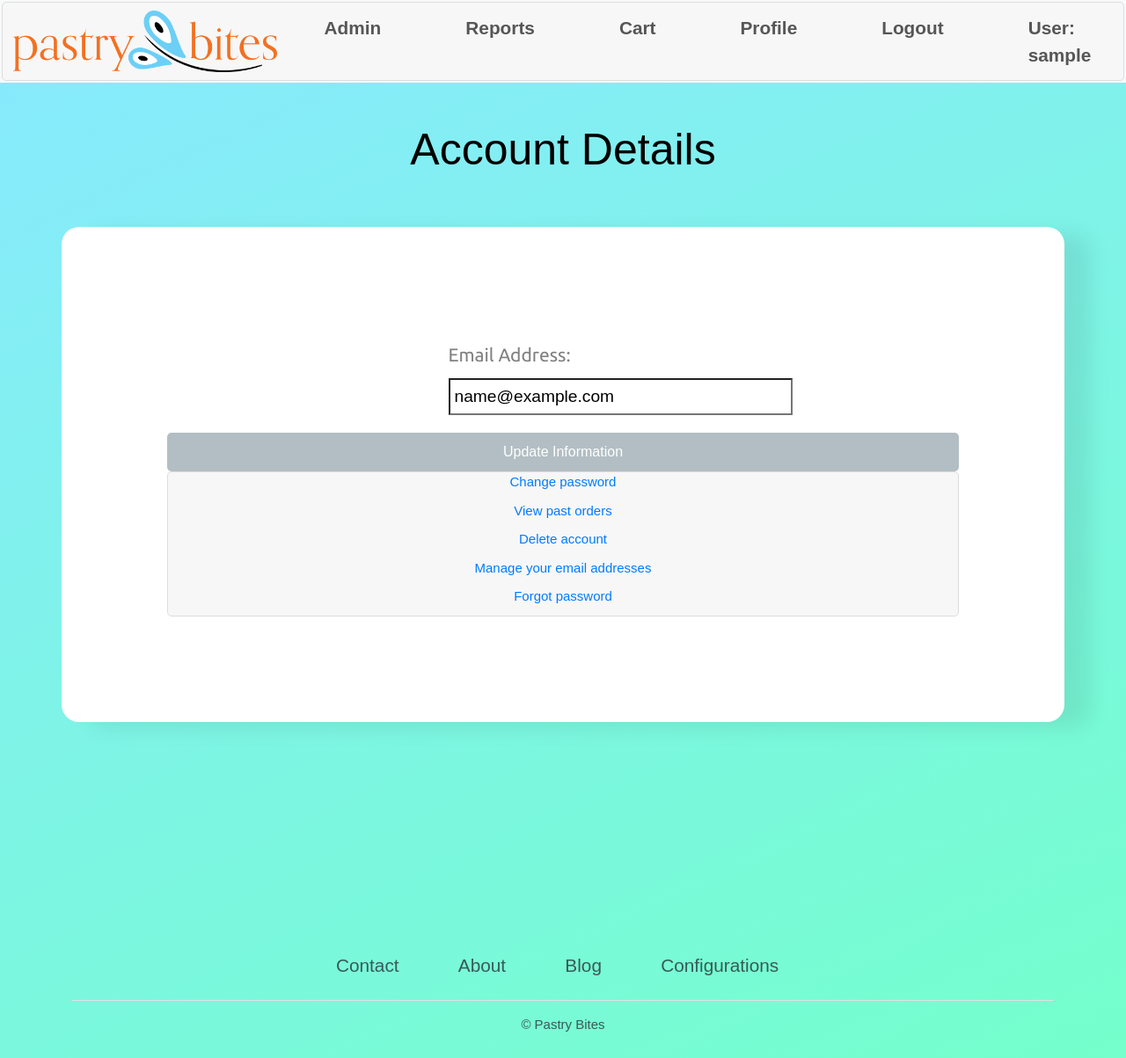
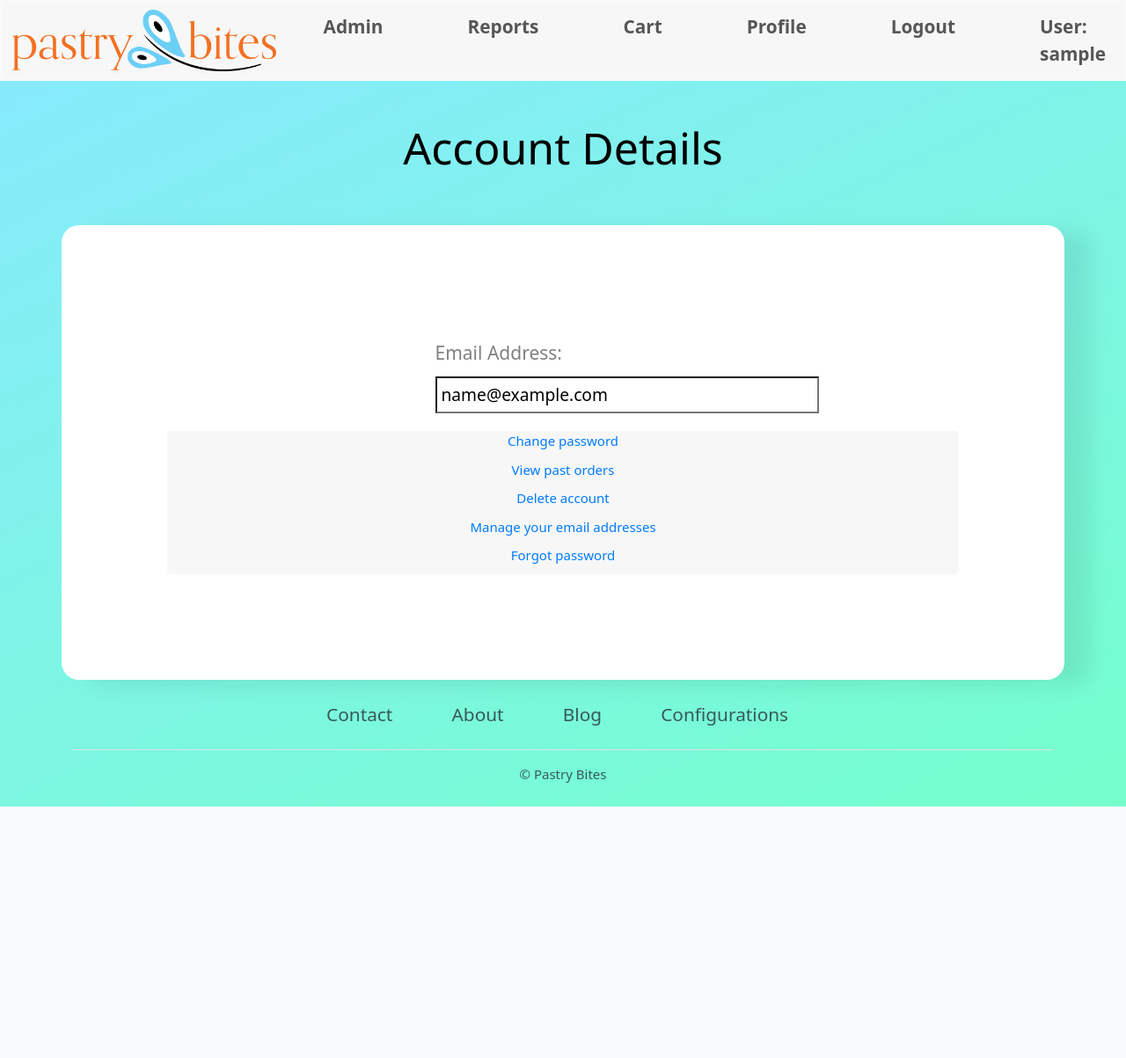
Before and after one commit to nathandevx/Senior-Project, a Django app: page /accounts/profile/ in a window 1280 px wide. Shown: the whole page at 88% size. After the commit the page ends 917 px from the top, so only its background shows below. Run offline with Django 4.2, Linux system fonts and the light colour scheme; the visitor is signed in with stand-in values (Sample User, id 1); data comes from the database, SQL or seed files in the repository; data that the repository does not hold is empty; parts of the project's set-up code (start-up, migrations or seed data) failed here and were passed over; some libraries are stand-ins or nearby versions.

Commit message:
small edits
edits to the profile page

```diff
--- a/static/css/components_styles/profile_css.css
+++ b/static/css/components_styles/profile_css.css
@@ -1,33 +1,12 @@
 @import url('https://fonts.googleapis.com/css2?family=Ubuntu:wght@300;400;500;700&display=swap');
-@import url('https://fonts.googleapis.com/css2?family=Dancing+Script:wght@700&display=swap');
-/* * {
-    box-sizing: border-box;
-
-    -webkit-box-sizing: border-box;
-    -moz-box-sizing: border-box;
-    box-sizing: border-box;
-} */
 
 :root {
-    --blue: #287bff;
     --white: #fff;
-    --grey: #f5f5f5;
-    --black1: #1a1a1a;
-    --black2: #999;
-    --black3: #a6323200;
-    --purple: rgb(109, 44, 249);
-    /*
-    --tan: #F2E6D9;
-    --tan2: #f8dab9;
-    */
-    --new_blue: #63cbed;
-    --new_color: #ffcf76;
 }
 
 body {
     margin: 10;
     padding: 10;
-    font-family: Arial, sans-serif;
     min-height:100vh;
     overflow-x: hidden;
 }
@@ -37,7 +16,7 @@ body {
   width: 100%;
 }
 
-.details .container { /*Form*/
+.details .container {
   position:relative;
   display:grid;
   min-height: 500px;
@@ -48,14 +27,13 @@ body {
   border-radius: 20px;
 }
 
-.container-fluid { /*Form*/
+.container-fluid {
   background-color: #f7f7f7;
-  border: 1px solid #ddd;
+  /* border: 1px solid #ddd; */
   border-radius: 5px;
 }
 
 .main {
-  min-height: 100vh;
   transition: 0.5s;
 }
 
@@ -77,32 +55,15 @@ form {
 
 label {
   margin-top: 10px;
-  /* font-family: 'Dancing Script', sans-serif; */
-  font-family: 'Ubuntu';
-
   font-size: 21px;
   color: gray;
 }
 
 input {
   border-radius: 0%;
-margin: 10px 0 20px 0;
-width: 150%;
-padding: 5px;
-}
-
-.submit-button {
-  background-color: #B2BEC3;
-  color: white;
-  padding: 10px;
-  border: none;
-  border-radius: 5px;
-  transition: all 0.3s ease-in-out;
-  cursor: pointer;
-}
-
-button:hover {
-  background-color: #7F8C8D;
+  margin: 10px 0 20px 0;
+  width: 150%;
+  padding: 5px;
 }
 
 p {
--- a/users/templates/users/profile.html
+++ b/users/templates/users/profile.html
@@ -7,7 +7,6 @@
 {% endblock %}
 
 {% block contents %}
-
         <div class="pageName">
             {% block title %}Account Details{% endblock %}
         </div>
@@ -17,21 +16,11 @@
                 <form>
 	                {{ form }}
                     {% csrf_token %}
-                    <!-- <label for="name">First Name:</label>
-                    <input type="text" id="fname" name="fname" required>
-
-                    <label for="name">Last Name:</label>
-                    <input type="text" id="lname" name="lname" required> -->
 
                     <label for="email">Email Address:</label>
                     <input type="email" id="email" name="email" required value="{{ user_data.email }}">
 
-                    <!-- <label for="payment">Phone Number:</label>
-                    <input type="phone-number" id="payment" name="payment" required> -->
-
-
                 </form>
-                <button class="submit-button" type="submit">Update Information</button>
                 <div class="container-fluid text-center">
 
                     <p><a href="{% url 'account_change_password' %}">Change password</a></p>
```
